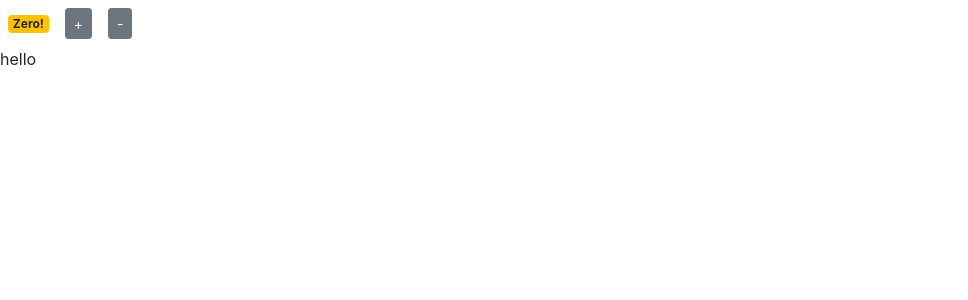
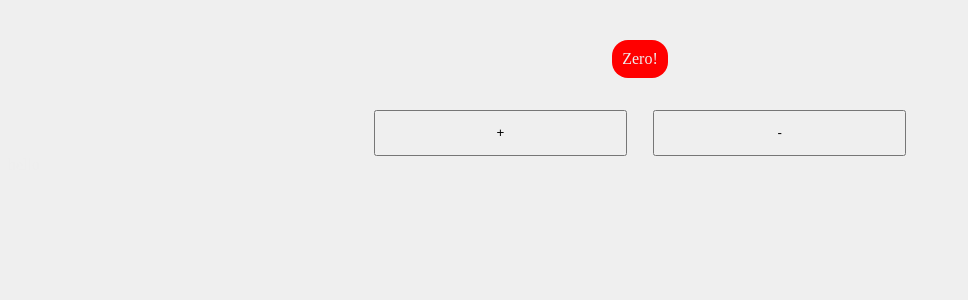
Before and after one commit to afwebdev/LearnReact, a React (Create React App) app: page / in a window 1280 px wide. Shown: the top 300 px of the page, without its empty margins (0-968 px from the left). Built offline with nearby package versions, Linux system fonts and the light colour scheme.

Commit message:
removed bootstrap, added simple styles

```diff
--- a/src/App.css
+++ b/src/App.css
@@ -2,26 +2,44 @@
   text-align: center;
 }
 
-.App-header {
-  background-color: #282c34;
-  min-height: 100vh;
-  display: flex;
-  flex-direction: column;
-  align-items: center;
-  justify-content: center;
-  font-size: calc(10px + 2vmin);
-  color: white;
+body {
+  background-color: #efefef;
+  color: #eeeeee;
 }
 
-.App-link {
-  color: #61dafb;
+.btn-group {
+  display: flex;
+  justify-content: center;
 }
 
-@keyframes App-logo-spin {
-  from {
-    transform: rotate(0deg);
-  }
-  to {
-    transform: rotate(360deg);
-  }
+.btn:nth-of-type(1) {
+  width: 20%;
+  padding: 1em;
+  margin-right: 2em;
 }
+
+.btn:nth-of-type(2) {
+  width: 20%;
+  padding: 1em;
+}
+
+.displayCount {
+  display: flex;
+  justify-content: center;
+  padding-bottom: 2em;
+  padding-top: 2em;
+}
+
+.zero {
+  padding: 10px;
+  background-color: red;
+  border-radius: 1em;
+}
+
+.notZero {
+  background-color: #313131;
+  width: 34px;
+  padding: 10px;
+  border-radius: 1em;
+  text-align: center;
+}
--- a/src/App.jsx
+++ b/src/App.jsx
@@ -1,7 +1,7 @@
 import React from "react";
 import "./App.css";
 import Counter from "./components/counter";
-import Tester from "./components/testcomp";
+import Tester from "./components/counterDisplay";
 class App extends React.Component {
   render() {
     return (
--- a/src/components/counter.jsx
+++ b/src/components/counter.jsx
@@ -1,5 +1,5 @@
 import React, { Component } from "react";
-import Tester from "./testcomp";
+import CounterDisplay from "./counterDisplay";
 
 class Counter extends Component {
   state = {
@@ -9,21 +9,18 @@ class Counter extends Component {
   render() {
     return (
       <div>
-        <span className={this.getBadgeClasses()}>{this.formatCount()}</span>
+        <div className="displayCount">
+          <span className={this.getBadgeClasses()}>{this.formatCount()}</span>
+        </div>
+        <div className="btn-group">
+          <button className="btn" onClick={this.incrementCount}>
+            <span>+</span>
+          </button>
 
-        <button
-          className="btn btn-secondary btn-sm m-2"
-          onClick={this.incrementCount}
-        >
-          <span>+</span>
-        </button>
-
-        <button
-          className="btn btn-secondary btn-sm m-2"
-          onClick={this.decrementCount}
-        >
-          <span>-</span>
-        </button>
+          <button className="btn" onClick={this.decrementCount}>
+            <span>-</span>
+          </button>
+        </div>
       </div>
     );
   }
@@ -37,8 +34,8 @@ class Counter extends Component {
   };
 
   getBadgeClasses() {
-    let classes = "badge m-2 badge-";
-    classes += this.state.count === 0 ? "warning" : "primary";
+    let classes = "";
+    classes += this.state.count === 0 ? "zero" : "notZero";
     return classes;
   }
 
--- a/src/components/testcomp.jsx
+++ b/src/components/counterDisplay.jsx
@@ -1,9 +1,9 @@
 import React, { Component } from "react";
 
-class Tester extends Component {
+class CounterDisplay extends Component {
   render() {
     return <div>{this.props.name}</div>;
   }
 }
 
-export default Tester;
+export default CounterDisplay;
--- a/src/index.js
+++ b/src/index.js
@@ -2,7 +2,6 @@ import React from 'react';
 import ReactDOM from 'react-dom';
 // import App from './App';
 import * as serviceWorker from './serviceWorker';
-import '../node_modules/bootstrap/dist/css/bootstrap.css';
 import Counter from './components/counter'
 import App from "./App.jsx"
 
```
